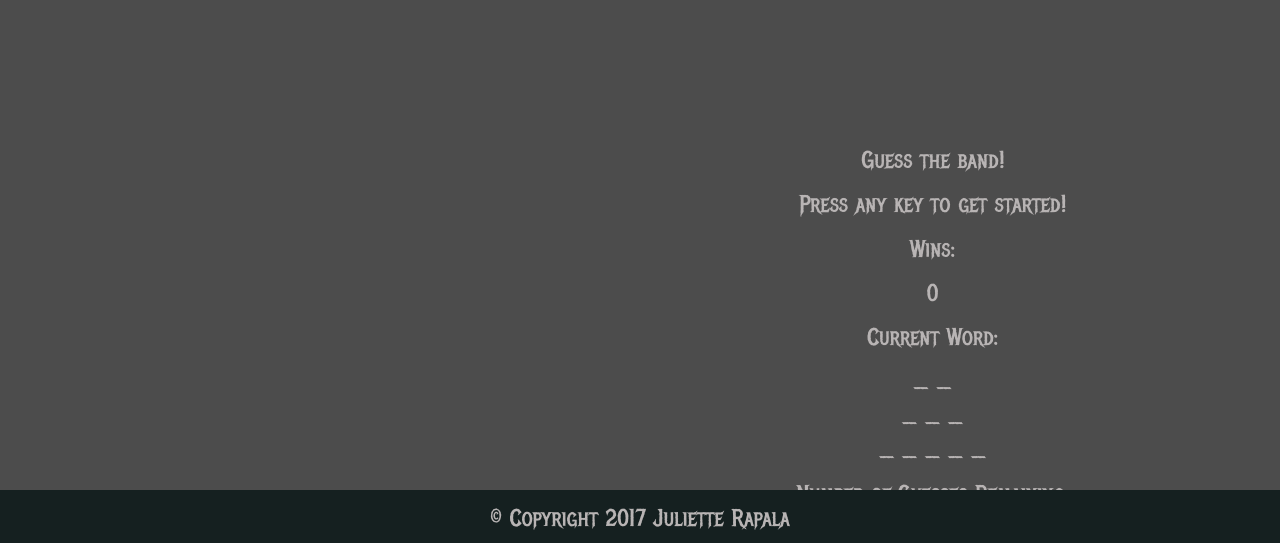
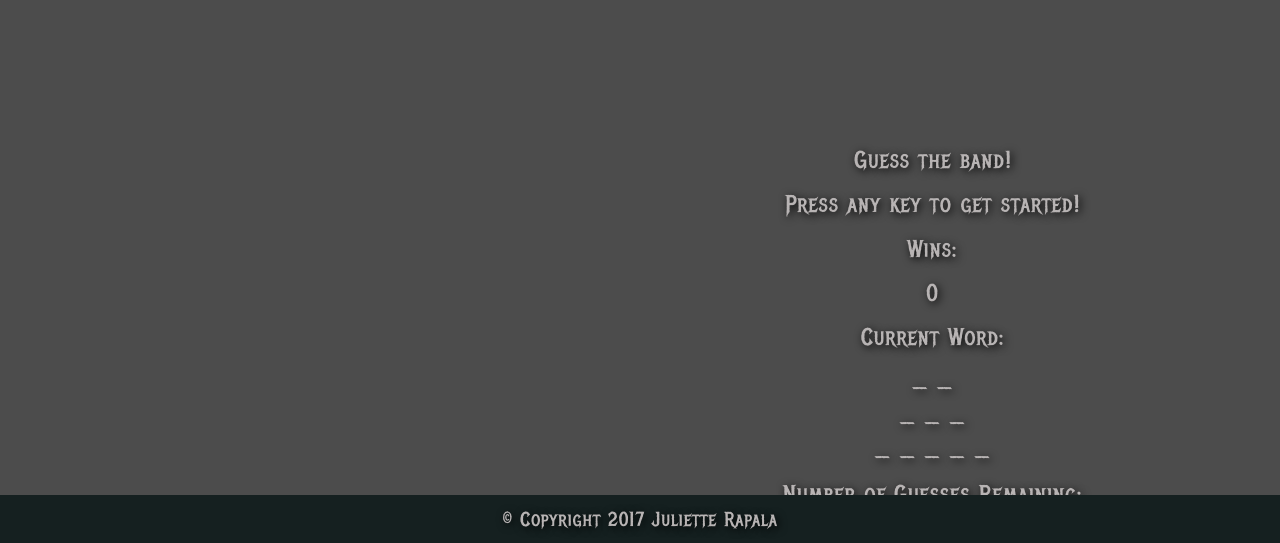
Before and after one commit to jrapala/Hangman-Game, a plain HTML site: page index.html in a window 1280 px wide. Shown: the part 255-798 px from the top of the page. Drawn offline with nearby package versions, Linux system fonts and the light colour scheme.

Commit message:
Improving text readability.

```diff
--- a/assets/css/style.css
+++ b/assets/css/style.css
@@ -6,6 +6,8 @@ p {
 	color: #b8b4b4;
 	font-size: 24px;
 	font-family: 'Metal Mania', cursive;
+	text-shadow: 2px 2px 8px #000000;
+	letter-spacing: .04em;
 }
 
 footer {
@@ -14,15 +16,21 @@ footer {
 	padding-top: 10px;
 }
 
+footer p {
+	font-size: 20px;
+}
+
 .subtitle {
 	margin-top: -120px;
 }
 
 .headline p {
 	margin-bottom: 80px;
-	color: #920505;
+	color: #ec1919;
 	height: 40px;
 	font-size: 30px;
+	text-shadow: 0px 0px 100px #000;
+	letter-spacing: .1em;
 }
 
 .videoPanel {
@@ -30,5 +38,5 @@ footer {
 }
 
 .panelText {
-	margin-bottom: 60px;
+	margin-bottom: 120px;
 }
```
Also changed, not shown: index.html (+0 -1 lines).
